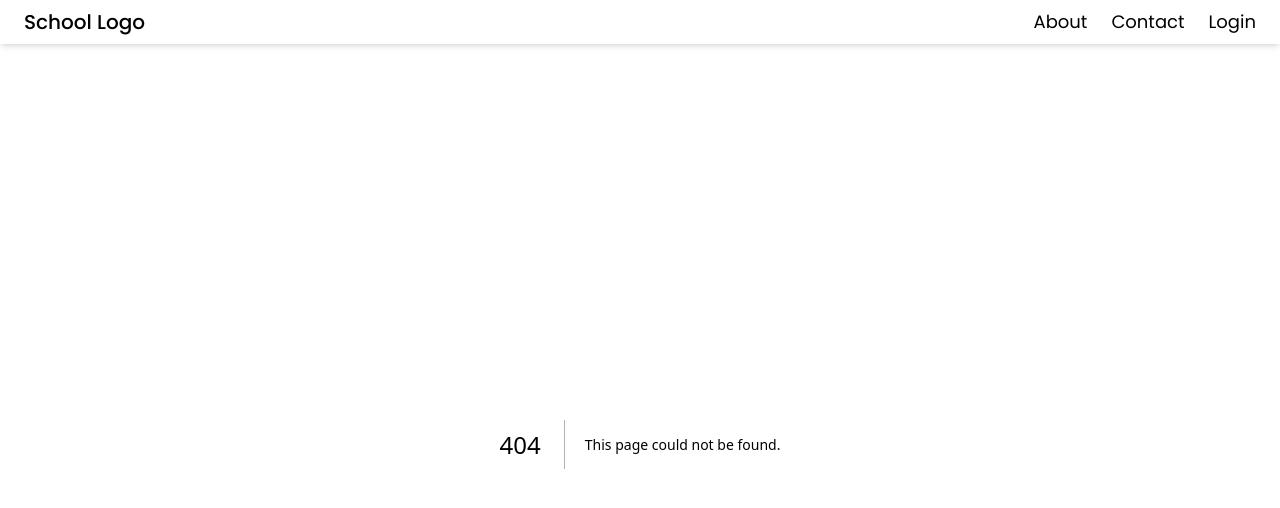
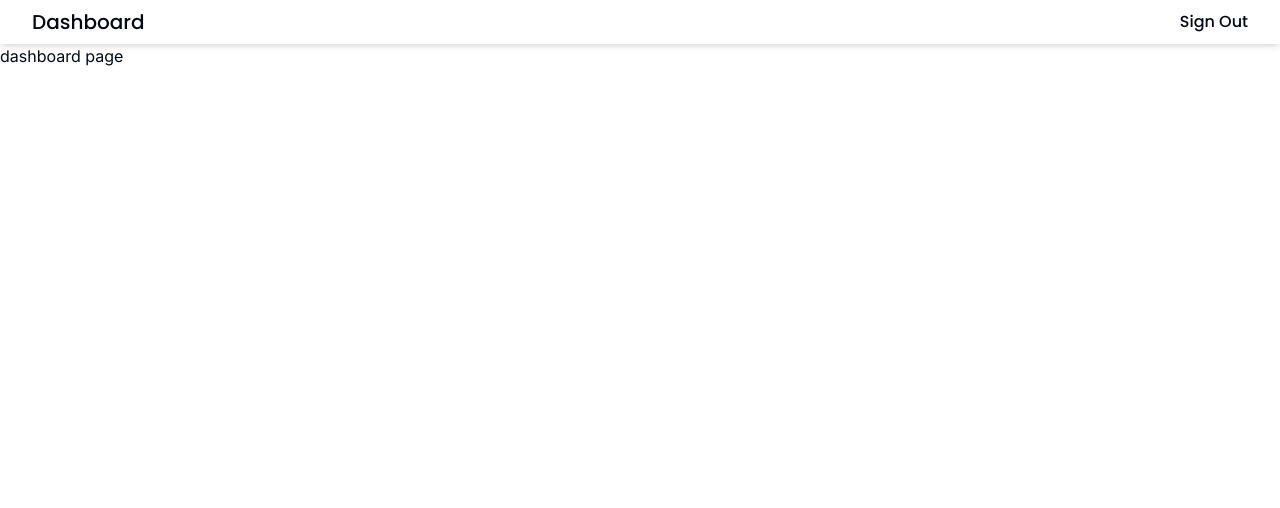
Before and after one commit to darshanrijal/school, a Next.js app: page /dashboard in a window 1280 px wide. Before the commit this address had no page. Shown: the top 508 px of the page. Built offline with nearby package versions, Linux system fonts and the light colour scheme.

Commit message:
added route gropus for admin for dashboard access

```diff
--- /dev/null
+++ b/app/(admin)/dashboard/layout.jsx
@@ -0,0 +1,9 @@
+import React from "react";
+
+export default function DashboardLayout({ children }) {
+  return (
+    <div>
+      <div>{children}</div>
+    </div>
+  );
+}
--- /dev/null
+++ b/app/(admin)/dashboard/page.jsx
@@ -0,0 +1,7 @@
+import React from "react";
+
+const Dashboard = () => {
+  return <div>dashboard page</div>;
+};
+
+export default Dashboard;
--- /dev/null
+++ b/app/(admin)/layout.jsx
@@ -0,0 +1,20 @@
+import DashboardNav from "@/components/DashboardNav";
+import "@/app/globals.css";
+import { Inter } from "next/font/google";
+import NextTopLoader from "nextjs-toploader";
+export const metadata = {
+  title: "Dashboard",
+  description: "Generated by Next.js",
+};
+const inter = Inter({ subsets: ["latin"] });
+export default function RootLayout({ children }) {
+  return (
+    <html lang="en">
+      <body className={`${inter.className}`}>
+        <NextTopLoader showSpinner={false} color="#708090" />
+        <DashboardNav />
+        {children}
+      </body>
+    </html>
+  );
+}
--- a/app/layout.jsx
+++ b/app/(notadmin)/layout.jsx
@@ -1,5 +1,5 @@
 import { Inter } from "next/font/google";
-import "./globals.css";
+import "@/app/globals.css";
 import Navbar from "@/components/Navbar";
 import { Toaster } from "@/components/ui/toaster";
 import NextTopLoader from "nextjs-toploader";
--- /dev/null
+++ b/components/DashboardNav.jsx
@@ -0,0 +1,26 @@
+import Link from "next/link";
+import { poppins } from "./ui/fonts";
+const DashboardNav = () => {
+  return (
+    <nav
+      className={`sticky ${poppins.className} top-0  list-none backdrop-blur-sm shadow-md w-screen p-2`}
+    >
+      <ul className="flex justify-between items-center mx-6">
+        <li className="font-medium text-xl">
+          <Link
+            href={"/"}
+            className="hover:text-gray-500 transition-colors
+          "
+          >
+            Dashboard
+          </Link>
+        </li>
+        <li className="font-medium ">
+          <Link href={"/"}>Sign Out</Link>
+        </li>
+      </ul>
+    </nav>
+  );
+};
+
+export default DashboardNav;
--- a/components/ui/fonts.js
+++ b/components/ui/fonts.js
@@ -1,5 +1,9 @@
-import { Poppins } from "next/font/google";
+import { Poppins, Pacifico } from "next/font/google";
 export const poppins = Poppins({
   weight: ["100", "200", "300", "400", "500", "600", "700", "800", "900"],
   subsets: ["latin"],
 });
+export const pacifico = Pacifico({
+  weight: ["400"],
+  subsets: ["latin"],
+});
```
Also changed, not shown: app/(notadmin)/about/layout.jsx (renamed from app/about/layout.jsx), app/(notadmin)/about/page.jsx (renamed from app/about/page.jsx), app/(notadmin)/contact/layout.jsx (renamed from app/contact/layout.jsx), app/(notadmin)/contact/page.jsx (renamed from app/contact/page.jsx), app/(notadmin)/login/page.jsx (renamed from app/login/page.jsx), app/(notadmin)/page.jsx (renamed from app/page.jsx).
